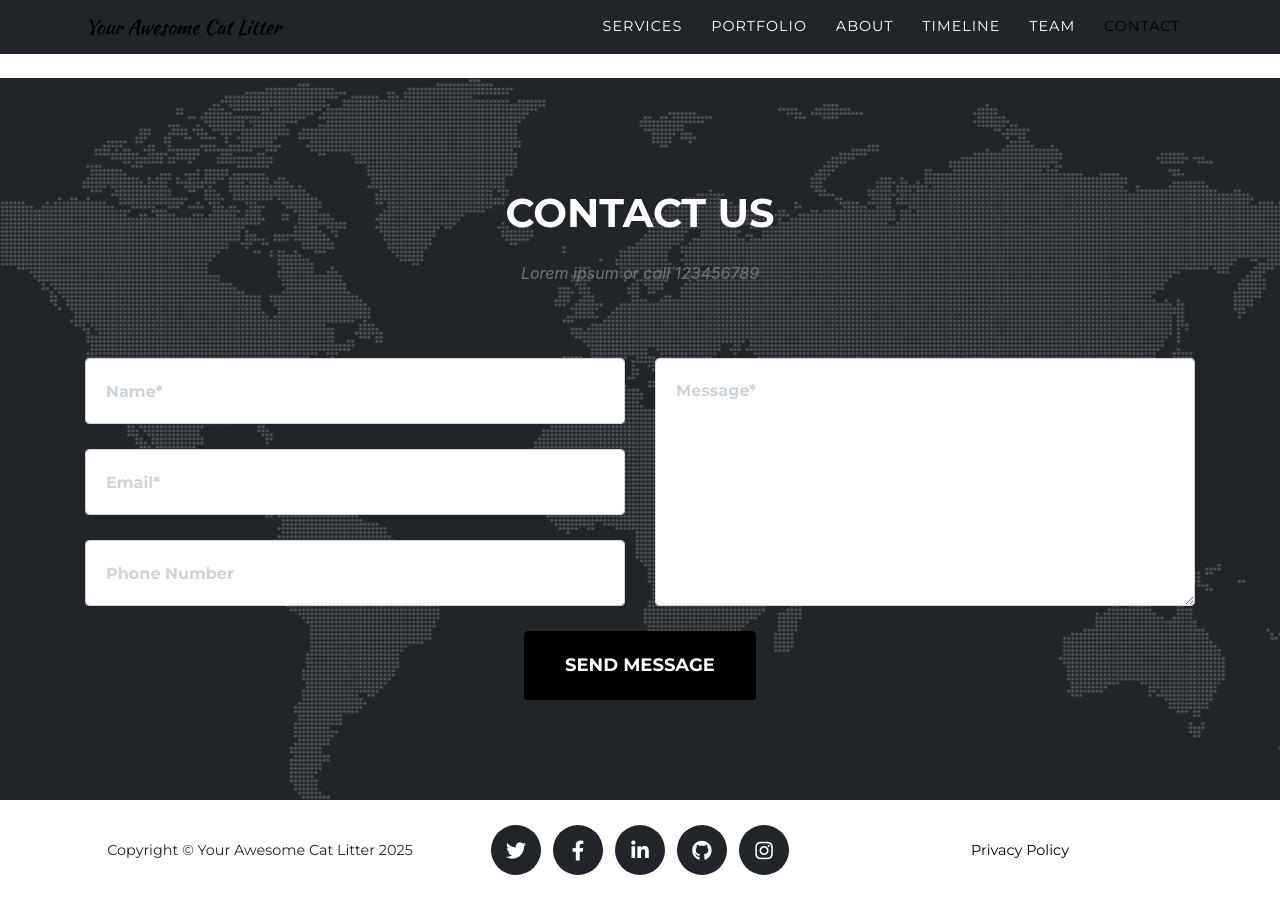
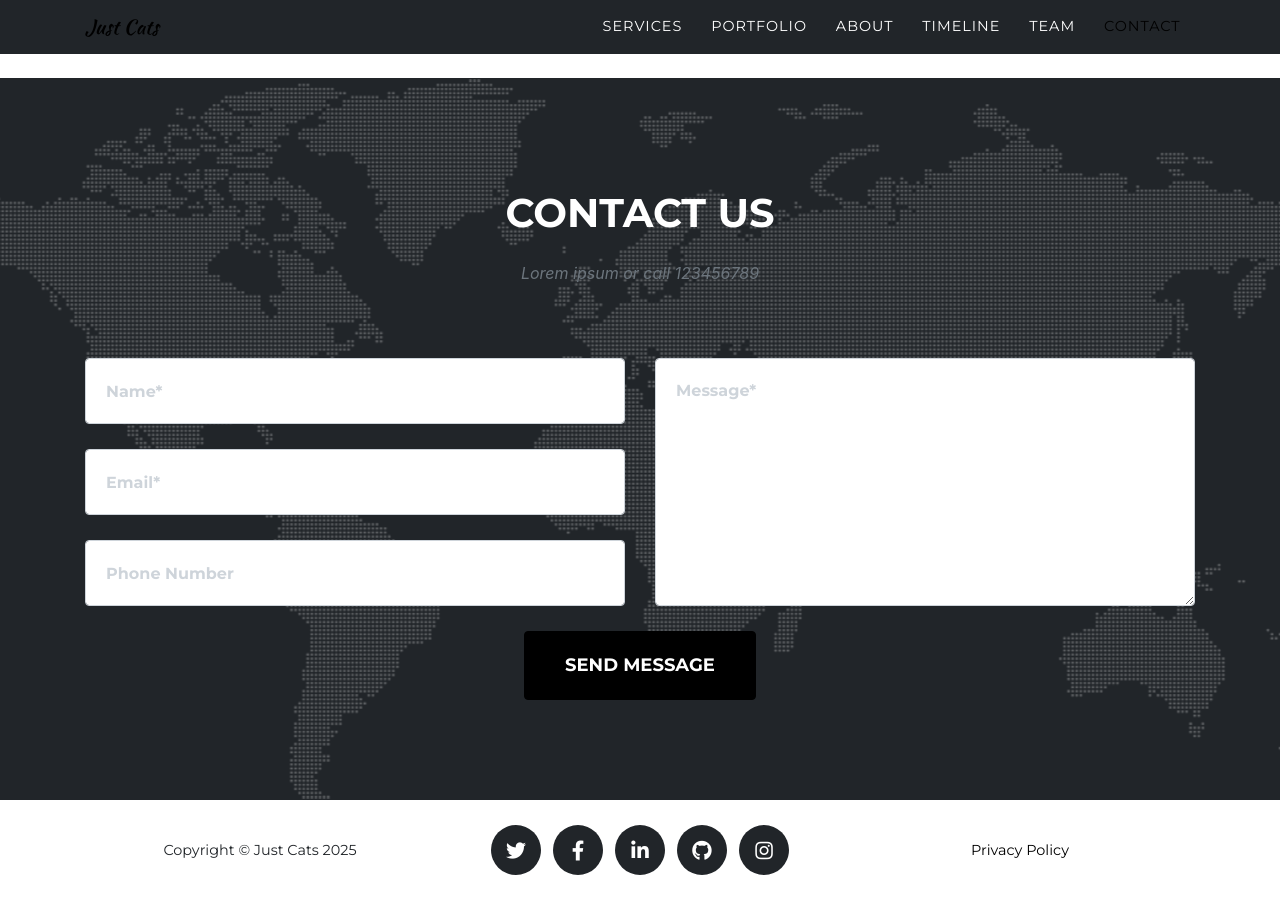
Before and after one commit to Caquita-beep/JustCats, a Jekyll site: the page built from index.md, in a window 1280 px wide and 900 px high, scrolled down 5496 px. Built offline with Jekyll 4.4.1, drawn with Linux system fonts in a browser that asks for light colours; some web fonts are replaced.

Commit message:
Update _config.yml

```diff
--- a/_config.yml
+++ b/_config.yml
@@ -16,7 +16,7 @@
 url    : "https://Caquita-beep.github.io" # the base hostname & protocol for your site, e.g. http://example.com
 baseurl: "JustCats" # the subpath of your site, e.g. /blog
 
-title      : Your Awesome Cat Litter
+title      : Just Cats
 email      : your-email@example.com #this is also the email contact forms will go to
 description: "Site description"
 author     : Chapeta
```
